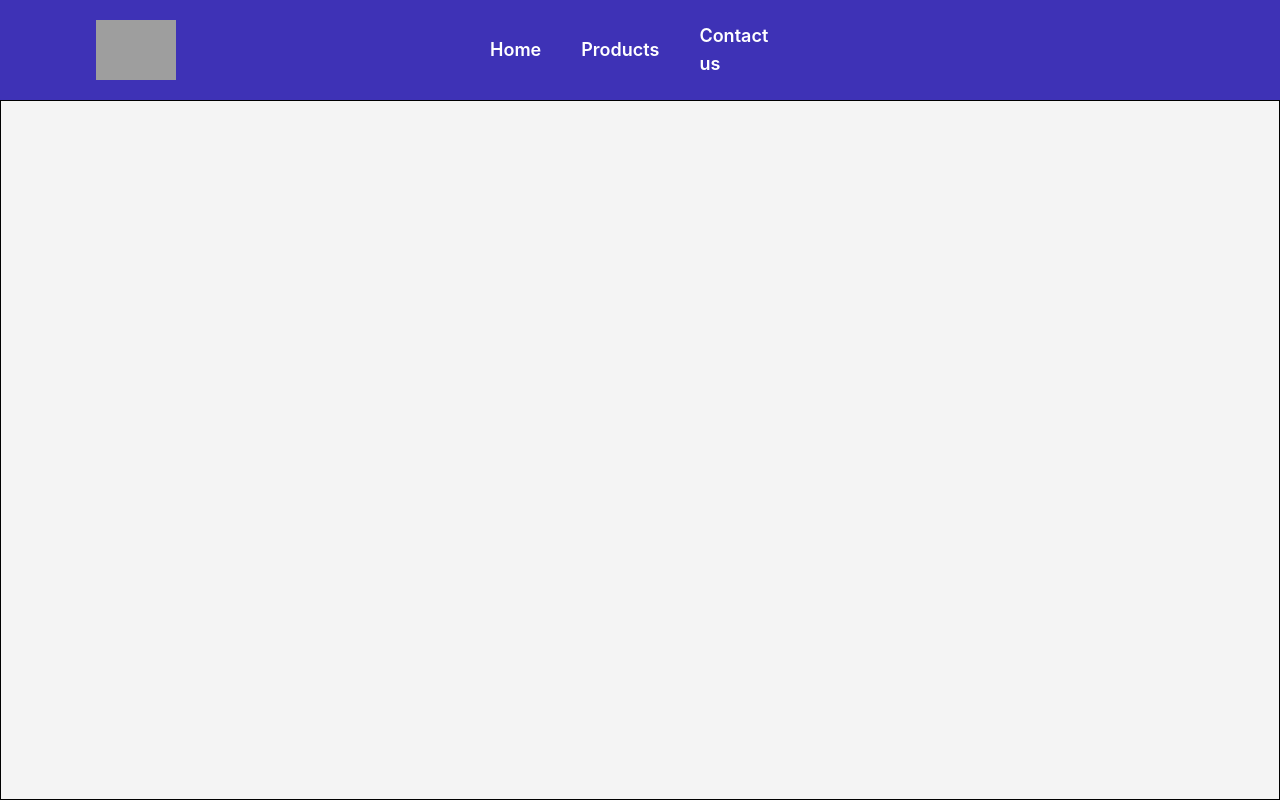
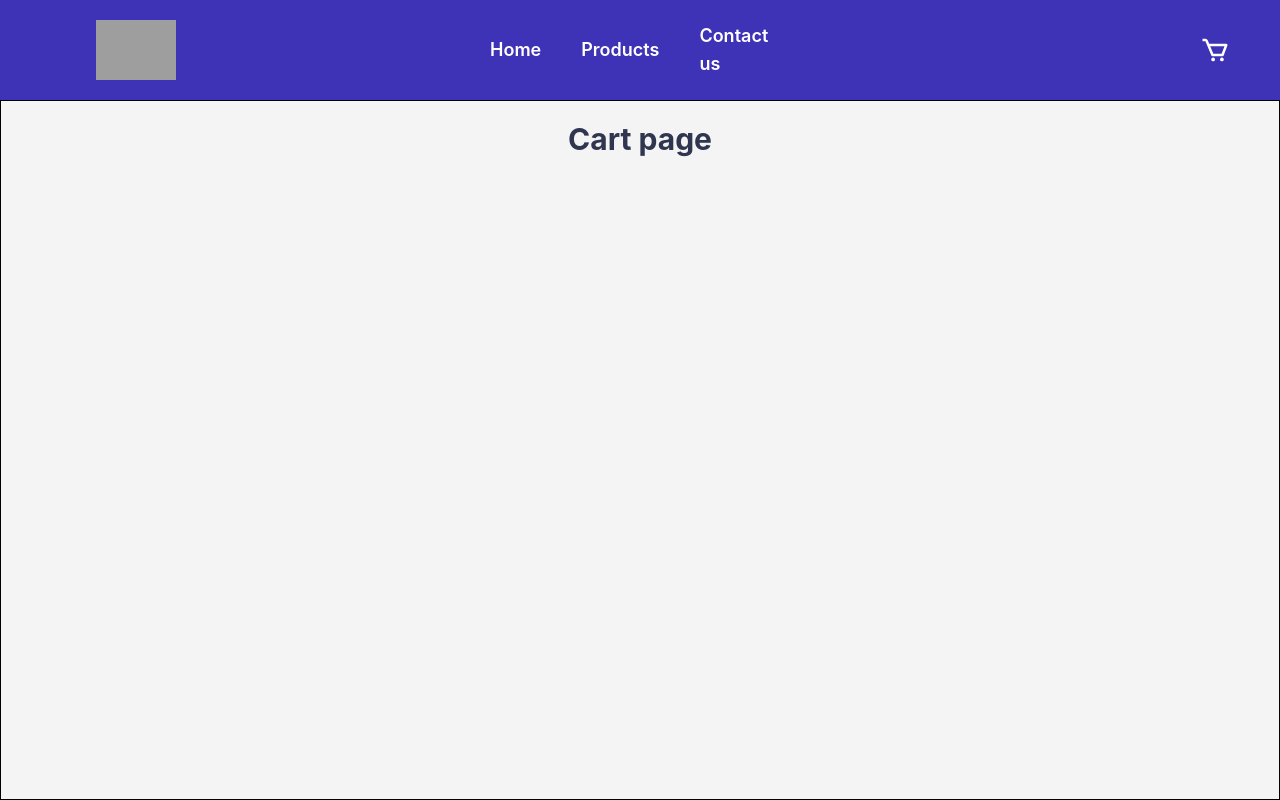
Before and after one commit to pasindu18530/i-computers-frontend, a React (Vite) app in the folder i-computers-frontend-batch-ten/: page /cart in a window 1280 px wide. Built offline with nearby package versions, Linux system fonts and the light colour scheme; grey boxes are pictures that could not be loaded.

Commit message:
cart funtion,logic and UI

```diff
--- a/i-computers-frontend-batch-ten/src/components/header.jsx
+++ b/i-computers-frontend-batch-ten/src/components/header.jsx
@@ -1,3 +1,4 @@
+import { BiCart } from "react-icons/bi";
 import { Link } from "react-router-dom";
 
 export default function Header(){
@@ -14,6 +15,10 @@ export default function Header(){
       <Link to ="/products" className="text-white text-lg font-semibold">Products</Link>
       <Link to ="/contact-us" className="text-white text-lg font-semibold">Contact us</Link>
     </div>
+
+    <Link to="/cart" className="w-[50px] h-[50px] absolute right-10 flex justify-center items-center">
+      <BiCart className="text-white text-3xl"/>
+    </Link>
     </header>
 
   )
--- /dev/null
+++ b/i-computers-frontend-batch-ten/src/pages/cart.jsx
@@ -0,0 +1,62 @@
+import { useState } from "react"
+import { addToCart, getCart } from "../utils/cart"
+import getFormattedPrice from "../utils/price-format"
+
+export default function CartPage(){
+  const[cart,setCart] = useState(getCart())
+
+
+  return(
+    <div className="w-full h-full flex flex-col p-5 items-center gap-4">
+      {
+        cart.map(
+          (item)=>{
+            return(
+              <div key={item.product.productId} className="bg-white w-[500px] h-[150px] rounded-lg shadow-2xl flex p-2 items-cente relative">
+                <img className="w-[100px] h-[100px] object-cover rounded-l-lg" src={item.product.image}/>
+
+                <div className="h-full w-[400px] ">
+                  <h1 className="text-lg font-semibold" >{item.product.name}</h1>
+                  <p className="text-sm text-gray-500">{item.product.productId}</p>
+                  {
+                    item.product.labelledPrice > item.product.price && <span className="text-sm text-gray-500 mt-2 line-through">{getFormattedPrice(item.product.price)}</span>
+                  }
+                  <p className="text-accent font-semibold text-sm">
+                    {getFormattedPrice(item.product.price)}
+                  </p>
+                  <div className="w-[100px] h-[30px] mt-2 flex items-center gap-2">
+
+                  </div>
+                </div>
+                <div className="w-[200px] h-full absolute right-2  flex flex-col justify-end items-end p-2">
+                  <div className="w-[100px] h-[30px] border rounded-full flex items-center justify-between px-2">
+                    <button className="text-xl font-bold cursor-pointer hover:text-accent"
+                    onClick={
+                      ()=>{
+                        addToCart(item.product,-1)
+                        setCart(getCart())
+                      }
+                    }>-</button>
+                    <span>{item.quantity}</span>
+                    <button
+                    onClick={
+                      ()=>{
+                        addToCart(item.product , 1)
+                        setCart(getCart())
+                      }
+                    } className="text-xl font-bold cursor-pointer hover:text-accent">+</button>
+
+
+                  </div>
+
+                  <p className="text-xl mt-2"><span className="text-secondary font-semibold">{getFormattedPrice(item.product.price * item.quantity)}</span></p>
+                </div>
+              </div>
+            )
+          }
+        )
+      }
+      <h1 className="text-3xl font-bold">Cart page</h1>
+    </div>
+  )
+}
--- a/i-computers-frontend-batch-ten/src/pages/homePage.jsx
+++ b/i-computers-frontend-batch-ten/src/pages/homePage.jsx
@@ -2,6 +2,7 @@ import { Route, Routes } from "react-router-dom";
 import Header from "../components/header";
 import ProductsPage from "./productsPage";
 import ProductOverviewPage from "./productOverviewPage";
+import CartPage from "./cart";
 
 export default function HomePage(){
   return(
@@ -14,6 +15,7 @@ export default function HomePage(){
         <Route path="/products" element={<ProductsPage/>}/>
         <Route path="/contact-us" element={<h1>Contact Us Page</h1>}/>
         <Route path="/overview/:productId" element={<ProductOverviewPage/>}/>
+        <Route path="/cart" element={<CartPage/>}/>
       </Routes>
     </div>
     </div>
--- a/i-computers-frontend-batch-ten/src/pages/productOverviewPage.jsx
+++ b/i-computers-frontend-batch-ten/src/pages/productOverviewPage.jsx
@@ -1,15 +1,14 @@
-import axios from "axios"
 import { useEffect, useState } from "react"
-import { Link, useNavigate, useParams } from "react-router-dom"
+import { Link,useParams } from "react-router-dom"
 import api from "../utils/api"
 import toast from "react-hot-toast"
 import LoadingAnimation from "../components/loadingAnimation"
 import ImageSlideShow from "../components/imageSlideShow"
 import getFormattedPrice from "../utils/price-format"
+import { addToCart, getCart } from "../utils/cart"
 
 export default function ProductOverviewPage(){
   const parameters = useParams()
-  const navigate = useNavigate()
   const[product,setproduct] = useState(null)
   const [status, setStatus] = useState("loading")
 
@@ -53,10 +52,10 @@ export default function ProductOverviewPage(){
        {
         status == "success" && <div className="w-full h-full flex">
 
-          <div className="w-1/2 h-full border flex justify-center items-center ">
+          <div className="w-1/2 h-full  flex justify-center items-center ">
               <ImageSlideShow images={product.images}/>
           </div>
-          <div className="w-1/2 h-full border flex flex-col p-5">
+          <div className="w-1/2 h-full flex flex-col p-5">
           <h1 className="text-3xl font-bold">{product.name}
             {product.altNames.map(
               (alternativeName,index)=>{
@@ -79,13 +78,43 @@ export default function ProductOverviewPage(){
 
             {
               product.labelledPrice > product.price &&
-              <span className="text-sm text-gray-500 line-through ml-4">
+              <span className="text-xl text-gray-500 line-through">
                 {
                   getFormattedPrice(product.labelledPrice)
                 }
               </span>
             }
 
+            <div className="w-full mt-5 flex gap-10">
+              <span className="text-lg text-gray-500">{product.brand}</span>
+              <span className="text-lg text-gray-500">{product.model}</span>
+            </div>
+
+            <div className="w-full mt-5 flex gap-10">
+              <span className="text-lg text-gray-500">{product.category}</span>
+            </div>
+
+            <p className="text-lg mt-5">
+                {
+                  product.description
+                }
+            </p>
+            <div className="flex mt-5 gap-5">
+
+            <button className="w-62.5 h-16.5 bg-green-500 text-white text-xl font-semibold rounded-lg cursor-pointer hover:bg-green-700 transition-colors duration-300 " onClick={
+              ()=>{
+                addToCart(product,1)
+              }
+            }>Add to cart</button>
+            <button onClick={
+              ()=>{
+                // localStorage.removeItem("cart")
+                console.log(getCart());
+
+              }
+            } className="w-62.5 h-16.5 bg-green-500 text-white text-xl font-semibold rounded-lg cursor-pointer hover:bg-blue-700 transition-colors duration-300-62.5 h-16.5 bg-blue-500">Buy now</button>
+
+                </div>
           </div>
           </div>
 
--- /dev/null
+++ b/i-computers-frontend-batch-ten/src/utils/cart.js
@@ -0,0 +1,49 @@
+export function getCart(){
+  const cartString = localStorage.getItem("cart");
+
+  if(cartString == null){
+    localStorage.setItem("cart","[]")
+    return[]
+  }else{
+    const cart = JSON.parse(cartString);
+    return cart;
+  }
+}
+
+export function addToCart(product,quantity){
+
+  const cart = getCart()
+
+  const existingProductIndex = cart.findIndex(
+    (item)=>{
+      return item.product.productId == product.productId
+    }
+  )
+
+  if(existingProductIndex ==-1){
+  if (quantity > 0) {
+    cart.push({
+      product:{
+        productId:product.productId,
+        name:product.name,
+        image:product.images[0],
+        labelledPrice : product.labelledPrice,
+        price:product.price,
+      },
+      quantity:quantity
+    })
+
+  }
+}else{
+  const newQty = cart(existingProductIndex).quantity+quantity;
+  if(newQty>0){
+    cart[existingProductIndex].quantity = newQty;
+  }else{
+    cart.splice(existingProductIndex,1)
+  }
+}
+
+  const cartString = JSON.stringify(cart);
+
+  localStorage.setItem("cart" , cartString)
+}
```
